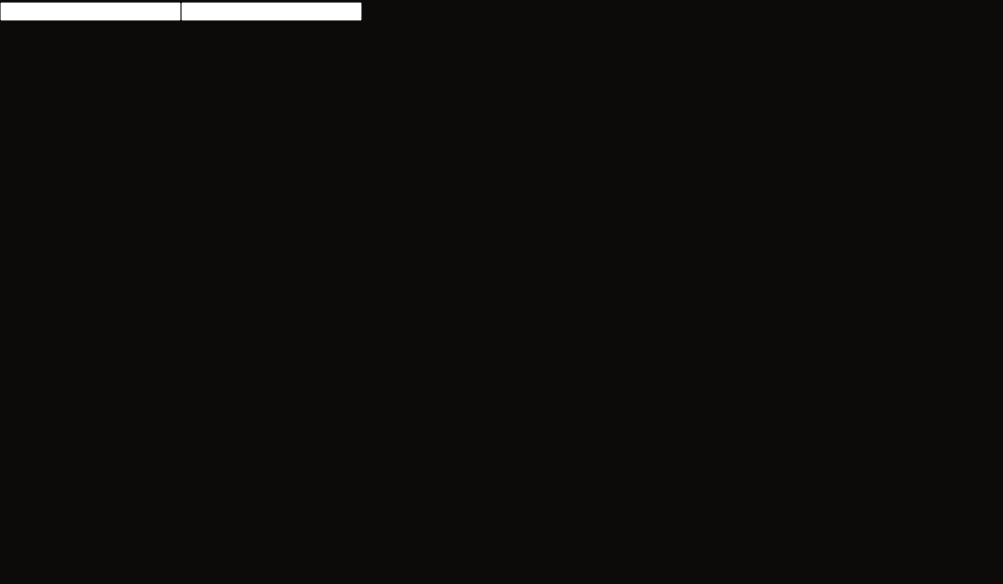
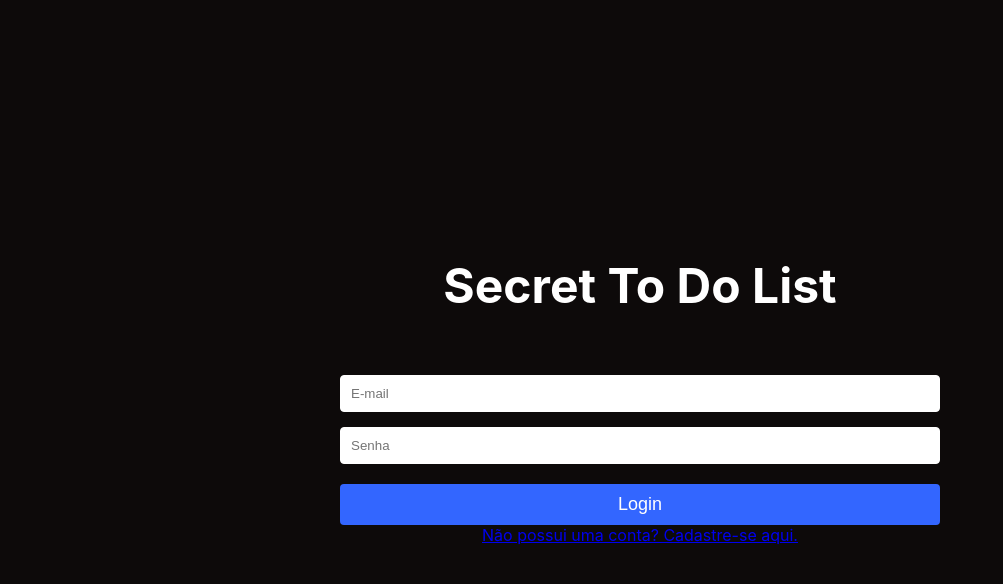
Before and after one commit to claudioromanosp/secret-to-do-list, a React (Create React App) app: page / in a window 1280 px wide. Shown: the top 584 px of the page, without its empty margins (0-1003 px from the left). Built offline with nearby package versions, Linux system fonts and the light colour scheme; the HTML template or start-up script is replaced by a standard one.

Commit message:
Feature: link para pagina de cadastro

```diff
--- a/src/pages/Home/index.js
+++ b/src/pages/Home/index.js
@@ -1,5 +1,6 @@
 import React, { useState } from "react";
-
+import { Link } from "react-router-dom";
+import './styles.css'
 
 function Home(){
     const [email, setEmail] = useState("");
@@ -17,10 +18,27 @@ function Home(){
 
 return (
   <div className="container">
+    <h1>Secret To Do List</h1>
     <form className="form">
-      <input type="text" name="email" value={email} onChange={inputEmail} />
-      <input type="password" name="password" value={password} onChange={inputPassword} />
+      <input
+        type="text"
+        name="email"
+        value={email}
+        placeholder="E-mail"
+        onChange={inputEmail}
+      />
+      <input
+        type="password"
+        name="password"
+        value={password}
+        placeholder="Senha"
+        onChange={inputPassword}
+      />
+      <button>Login</button>
     </form>
+    <Link className="button-link" to="/register">
+      Não possui uma conta? Cadastre-se aqui.
+    </Link>
   </div>
 );
 }
```
